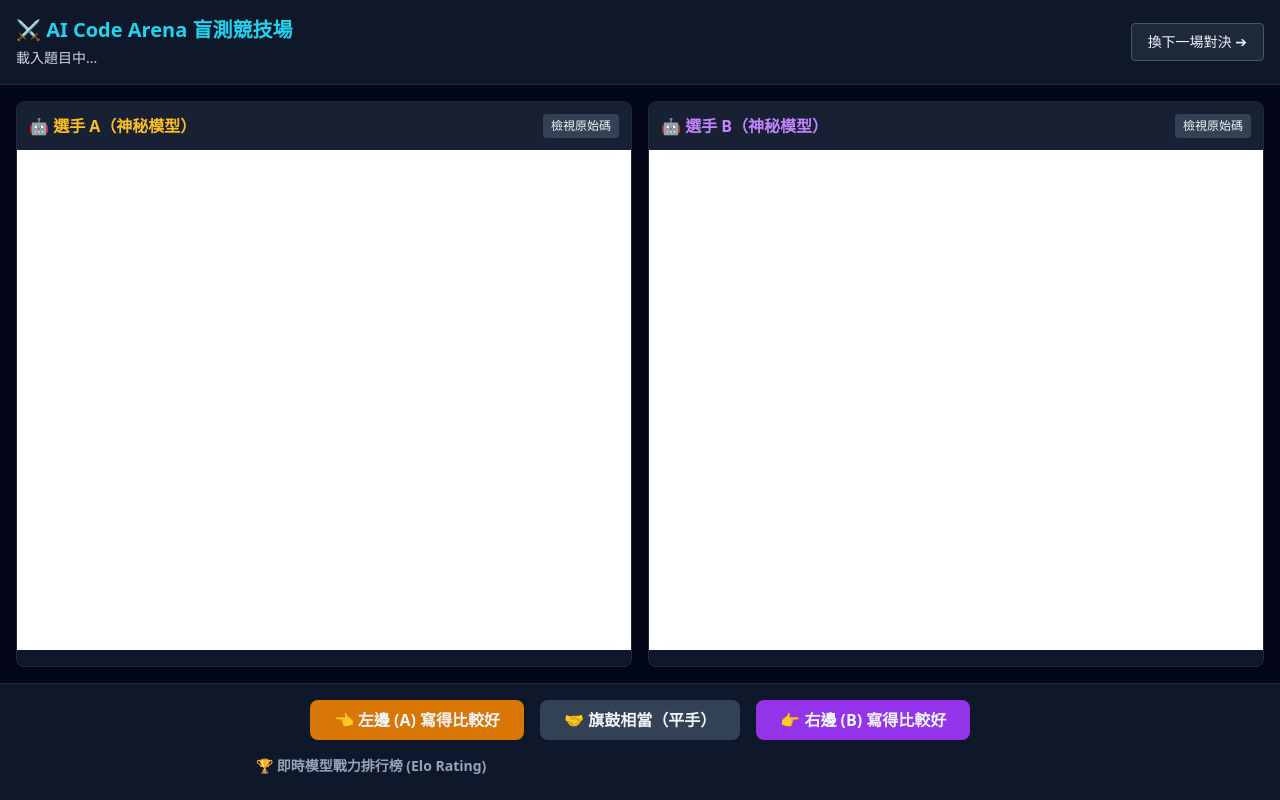
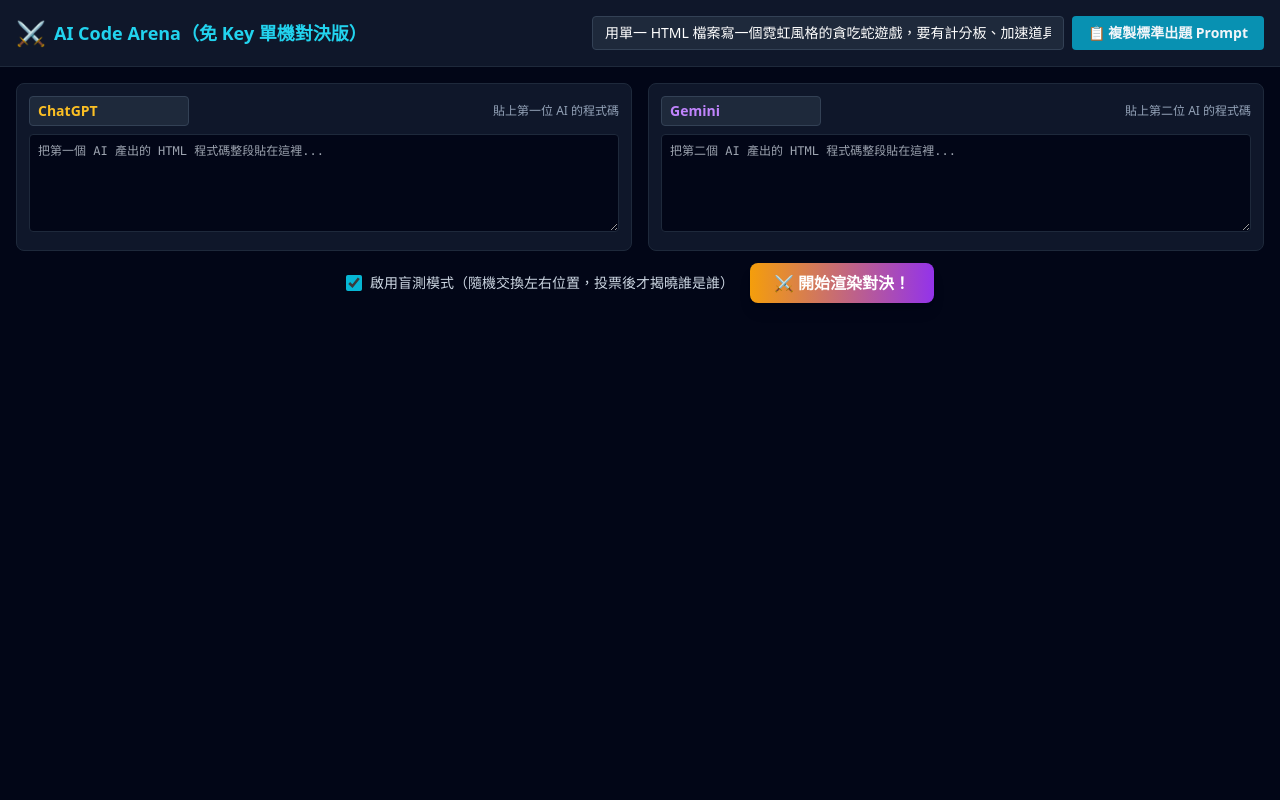
Before and after one commit to s111210216-cell/stock-game, a plain HTML site: page index.html in a window 1280 px wide. Drawn offline with nearby package versions, Linux system fonts and the light colour scheme.

Commit message:
Update index.html

````diff
--- a/index.html
+++ b/index.html
@@ -2,152 +2,168 @@
 <html lang="zh-TW">
 <head>
   <meta charset="UTF-8">
-  <title>AI 程式設計競技場 (Code Arena)</title>
+  <title>AI 程式設計競技場（免 API Key 手動對決版）</title>
   <script src="https://cdn.tailwindcss.com"></script>
-  <script src="https://cdn.jsdelivr.net/npm/@supabase/supabase-js@2"></script>
 </head>
 <body class="bg-slate-950 text-slate-100 min-h-screen flex flex-col">
 
-  <!-- 頂部導覽與題目區 -->
-  <header class="bg-slate-900 border-b border-slate-800 p-4 flex justify-between items-center">
-    <div>
-      <h1 class="text-xl font-bold text-cyan-400">⚔️ AI Code Arena 盲測競技場</h1>
-      <p id="prompt-display" class="text-sm text-slate-300 mt-1">載入題目中...</p>
+  <!-- 頂部：出題產生器 -->
+  <header class="bg-slate-900 border-b border-slate-800 p-4">
+    <div class="max-w-7xl mx-auto flex flex-col md:flex-row gap-3 items-center justify-between">
+      <div class="flex items-center gap-2">
+        <span class="text-2xl">⚔️</span>
+        <h1 class="text-lg font-bold text-cyan-400">AI Code Arena（免 Key 單機對決版）</h1>
+      </div>
+
+      <div class="flex-1 flex gap-2 w-full md:max-w-2xl">
+        <input id="topic-input" type="text"
+          value="用單一 HTML 檔案寫一個霓虹風格的貪吃蛇遊戲，要有計分板、加速道具與重新開始按鈕"
+          class="flex-1 bg-slate-800 border border-slate-700 rounded px-3 py-1.5 text-sm text-white focus:outline-none focus:border-cyan-500"
+          placeholder="輸入你想考 AI 的題目...">
+        <button onclick="copyPrompt()" id="copy-btn" class="bg-cyan-600 hover:bg-cyan-500 px-4 py-1.5 rounded text-sm font-bold whitespace-nowrap transition">
+          📋 複製標準出題 Prompt
+        </button>
+      </div>
     </div>
-    <button onclick="loadNextMatch()" class="bg-slate-800 hover:bg-slate-700 px-4 py-2 rounded text-sm border border-slate-600">
-      換下一場對決 ➔
-    </button>
   </header>
 
-  <!-- 左右雙欄對戰沙盒區 -->
-  <main class="flex-1 grid grid-cols-1 md:grid-cols-2 gap-4 p-4">
-    <!-- Model A -->
-    <div class="flex flex-col bg-slate-900 rounded-lg border border-slate-800 overflow-hidden">
-      <div class="p-3 bg-slate-800/60 flex justify-between items-center">
-        <span id="label-a" class="font-bold text-amber-400">🤖 選手 A（神秘模型）</span>
-        <button onclick="toggleCode('A')" class="text-xs bg-slate-700 px-2 py-1 rounded">檢視原始碼</button>
+  <!-- 貼上程式碼區（可收合） -->
+  <section id="setup-panel" class="max-w-7xl mx-auto w-full p-4">
+    <div class="grid grid-cols-1 md:grid-cols-2 gap-4 mb-3">
+      <!-- 左側輸入 -->
+      <div class="bg-slate-900 p-3 rounded-lg border border-slate-800">
+        <div class="flex justify-between items-center mb-2">
+          <input id="name-1" type="text" value="ChatGPT" class="bg-slate-800 text-amber-400 font-bold text-sm px-2 py-1 rounded border border-slate-700 w-40">
+          <span class="text-xs text-slate-400">貼上第一位 AI 的程式碼</span>
+        </div>
+        <textarea id="raw-1" rows="5" placeholder="把第一個 AI 產出的 HTML 程式碼整段貼在這裡..." class="w-full bg-slate-950 text-xs text-green-400 p-2 rounded border border-slate-800 font-mono focus:outline-none focus:border-amber-500"></textarea>
       </div>
-      <iframe id="frame-a" sandbox="allow-scripts" class="w-full h-[500px] bg-white"></iframe>
-      <pre id="code-a" class="hidden p-3 text-xs overflow-auto h-[500px] bg-slate-950 text-green-400"></pre>
+
+      <!-- 右側輸入 -->
+      <div class="bg-slate-900 p-3 rounded-lg border border-slate-800">
+        <div class="flex justify-between items-center mb-2">
+          <input id="name-2" type="text" value="Gemini" class="bg-slate-800 text-purple-400 font-bold text-sm px-2 py-1 rounded border border-slate-700 w-40">
+          <span class="text-xs text-slate-400">貼上第二位 AI 的程式碼</span>
+        </div>
+        <textarea id="raw-2" rows="5" placeholder="把第二個 AI 產出的 HTML 程式碼整段貼在這裡..." class="w-full bg-slate-950 text-xs text-green-400 p-2 rounded border border-slate-800 font-mono focus:outline-none focus:border-purple-500"></textarea>
+      </div>
     </div>
 
-    <!-- Model B -->
-    <div class="flex flex-col bg-slate-900 rounded-lg border border-slate-800 overflow-hidden">
-      <div class="p-3 bg-slate-800/60 flex justify-between items-center">
-        <span id="label-b" class="font-bold text-purple-400">🤖 選手 B（神秘模型）</span>
-        <button onclick="toggleCode('B')" class="text-xs bg-slate-700 px-2 py-1 rounded">檢視原始碼</button>
+    <div class="flex justify-center items-center gap-4">
+      <label class="flex items-center gap-2 text-sm text-slate-300 cursor-pointer select-none">
+        <input id="blind-mode" type="checkbox" checked class="accent-cyan-500 w-4 h-4">
+        啟用盲測模式（隨機交換左右位置，投票後才揭曉誰是誰）
+      </label>
+      <button onclick="startBattle()" class="bg-gradient-to-r from-amber-500 to-purple-600 hover:opacity-90 px-6 py-2 rounded-lg font-bold text-white shadow-lg transition">
+        ⚔️ 開始渲染對決！
+      </button>
+    </div>
+  </section>
+
+  <!-- 雙欄並排競技場舞台 -->
+  <main id="arena-stage" class="hidden flex-1 max-w-7xl mx-auto w-full px-4 pb-6 flex flex-col">
+    <div class="flex justify-between items-center mb-2">
+      <button onclick="resetSetup()" class="text-xs bg-slate-800 hover:bg-slate-700 px-3 py-1.5 rounded border border-slate-700">
+        ⬅️ 修改題目 / 重新貼上程式碼
+      </button>
+      <span id="status-banner" class="text-sm font-bold text-cyan-400">盲測進行中：請試玩兩邊的成品並選出較優者！</span>
+    </div>
+
+    <div class="grid grid-cols-1 md:grid-cols-2 gap-4 flex-1">
+      <!-- 舞台 A -->
+      <div class="flex flex-col bg-slate-900 rounded-lg border border-slate-800 overflow-hidden">
+        <div class="p-2.5 bg-slate-800/80 flex justify-between items-center">
+          <span id="title-a" class="font-bold text-amber-400">🤖 選手 A（神秘模型）</span>
+          <button onclick="toggleCode('a')" class="text-xs bg-slate-700 hover:bg-slate-600 px-2 py-1 rounded">切換原始碼</button>
+        </div>
+        <iframe id="frame-a" sandbox="allow-scripts" class="w-full h-[520px] bg-white"></iframe>
+        <pre id="code-a" class="hidden p-3 text-xs overflow-auto h-[520px] bg-slate-950 text-green-400 font-mono"></pre>
       </div>
-      <iframe id="frame-b" sandbox="allow-scripts" class="w-full h-[500px] bg-white"></iframe>
-      <pre id="code-b" class="hidden p-3 text-xs overflow-auto h-[500px] bg-slate-950 text-green-400"></pre>
+
+      <!-- 舞台 B -->
+      <div class="flex flex-col bg-slate-900 rounded-lg border border-slate-800 overflow-hidden">
+        <div class="p-2.5 bg-slate-800/80 flex justify-between items-center">
+          <span id="title-b" class="font-bold text-purple-400">🤖 選手 B（神秘模型）</span>
+          <button onclick="toggleCode('b')" class="text-xs bg-slate-700 hover:bg-slate-600 px-2 py-1 rounded">切換原始碼</button>
+        </div>
+        <iframe id="frame-b" sandbox="allow-scripts" class="w-full h-[520px] bg-white"></iframe>
+        <pre id="code-b" class="hidden p-3 text-xs overflow-auto h-[520px] bg-slate-950 text-green-400 font-mono"></pre>
+      </div>
+    </div>
+
+    <!-- 投票揭曉區 -->
+    <div id="vote-bar" class="mt-4 flex justify-center gap-4">
+      <button onclick="revealWinner('A')" class="bg-amber-600 hover:bg-amber-500 px-6 py-2.5 rounded-lg font-bold shadow">👈 左邊 (選手 A) 勝出</button>
+      <button onclick="revealWinner('TIE')" class="bg-slate-700 hover:bg-slate-600 px-6 py-2.5 rounded-lg font-bold shadow">🤝 平手</button>
+      <button onclick="revealWinner('B')" class="bg-purple-600 hover:bg-purple-500 px-6 py-2.5 rounded-lg font-bold shadow">👉 右邊 (選手 B) 勝出</button>
     </div>
   </main>
 
-  <!-- 投票控制台與排行榜 -->
-  <footer class="bg-slate-900 border-t border-slate-800 p-4">
-    <div id="vote-panel" class="flex justify-center gap-4 mb-4">
-      <button onclick="submitVote('A')" class="bg-amber-600 hover:bg-amber-500 px-6 py-2 rounded-lg font-bold">👈 左邊 (A) 寫得比較好</button>
-      <button onclick="submitVote('TIE')" class="bg-slate-700 hover:bg-slate-600 px-6 py-2 rounded-lg font-bold">🤝 旗鼓相當（平手）</button>
-      <button onclick="submitVote('B')" class="bg-purple-600 hover:bg-purple-500 px-6 py-2 rounded-lg font-bold">👉 右邊 (B) 寫得比較好</button>
-    </div>
+  <script>
+    let contestants = { A: { name: '', code: '' }, B: { name: '', code: '' } };
 
-    <!-- 即時 Elo 排行榜 -->
-    <div class="max-w-3xl mx-auto">
-      <h2 class="text-sm font-bold text-slate-400 mb-2">🏆 即時模型戰力排行榜 (Elo Rating)</h2>
-      <div id="leaderboard" class="grid grid-cols-2 md:grid-cols-4 gap-2 text-xs"></div>
-    </div>
-  </footer>
+    // 自動剝除 AI 回覆中的 ```html ... ``` 與前後廢話
+    function cleanHtml(raw) {
+      const match = raw.match(/```html\s*([\s\S]*?)\s*```/i) || raw.match(/```\s*([\s\S]*?)\s*```/);
+      if (match) return match[1].trim();
+      const docStart = raw.indexOf('<!DOCTYPE html>');
+      const htmlStart = raw.indexOf('<html');
+      const startIdx = docStart !== -1 ? docStart : htmlStart;
+      return startIdx !== -1 ? raw.slice(startIdx).trim() : raw.trim();
+    }
 
-  <script>
-    const SUPABASE_URL = "你的_SUPABASE_URL";
-    const SUPABASE_KEY = "你的_SUPABASE_ANON_KEY";
-    const db = supabase.createClient(SUPABASE_URL, SUPABASE_KEY);
+    function copyPrompt() {
+      const topic = document.getElementById('topic-input').value.trim();
+      const fullPrompt = `請擔任頂尖前端與遊戲工程師，根據以下需求寫出一個「完全獨立、單一 HTML 檔案」的可執行網頁或小遊戲。\n需求：${topic}\n\n嚴格規則：\n1. 所有 CSS 與 JavaScript 必須全部寫在同一個 HTML 檔案內，不可引用外部本地檔案。\n2. 只輸出純 HTML 程式碼，不要有任何解釋文字。`;
+      navigator.clipboard.writeText(fullPrompt);
+      const btn = document.getElementById('copy-btn');
+      btn.innerText = '✅ 已複製！去貼給兩個 AI';
+      setTimeout(() => btn.innerText = '📋 複製標準出題 Prompt', 2000);
+    }
 
-    let currentMatch = null;
-    let hasVoted = false;
+    function startBattle() {
+      const c1 = { name: document.getElementById('name-1').value || 'AI 1', code: cleanHtml(document.getElementById('raw-1').value) };
+      const c2 = { name: document.getElementById('name-2').value || 'AI 2', code: cleanHtml(document.getElementById('raw-2').value) };
 
-    async function loadNextMatch() {
-      hasVoted = false;
-      document.getElementById('vote-panel').classList.remove('opacity-50', 'pointer-events-none');
-
-      // 撈取尚未投票的對戰，若都投完了就隨機撈一場
-      let { data } = await db.from('arena_matches').select('*').is('winner', null).limit(1);
-      if (!data || data.length === 0) {
-        const res = await db.from('arena_matches').select('*').limit(10);
-        data = res.data ? [res.data[Math.floor(Math.random() * res.data.length)]] : [];
-      }
-      if (!data || data.length === 0) {
-        document.getElementById('prompt-display').innerText = "目前沒有對戰資料，請先在 Colab 執行 create_match() 生成對戰！";
+      if (!c1.code || !c2.code) {
+        alert('請先在左右兩邊都貼上 AI 產出的程式碼！');
         return;
       }
 
-      currentMatch = data[0];
-      document.getElementById('prompt-display').innerText = `題目：${currentMatch.prompt}`;
-      document.getElementById('label-a').innerText = "🤖 選手 A（神秘模型）";
-      document.getElementById('label-b').innerText = "🤖 選手 B（神秘模型）";
+      const isBlind = document.getElementById('blind-mode').checked;
+      const swap = isBlind && Math.random() > 0.5;
 
-      // 使用 srcdoc 在沙盒中安全渲染 AI 寫的網頁
-      document.getElementById('frame-a').srcdoc = currentMatch.code_a;
-      document.getElementById('frame-b').srcdoc = currentMatch.code_b;
-      document.getElementById('code-a').textContent = currentMatch.code_a;
-      document.getElementById('code-b').textContent = currentMatch.code_b;
+      contestants.A = swap ? c2 : c1;
+      contestants.B = swap ? c1 : c2;
+
+      document.getElementById('title-a').innerText = isBlind ? '🤖 選手 A（神秘模型）' : `🤖 選手 A：${contestants.A.name}`;
+      document.getElementById('title-b').innerText = isBlind ? '🤖 選手 B（神秘模型）' : `🤖 選手 B：${contestants.B.name}`;
+      document.getElementById('status-banner').innerText = isBlind ? '盲測進行中：請試玩兩邊的成品並選出較優者！' : '公開對決進行中！';
+
+      document.getElementById('frame-a').srcdoc = contestants.A.code;
+      document.getElementById('frame-b').srcdoc = contestants.B.code;
+      document.getElementById('code-a').textContent = contestants.A.code;
+      document.getElementById('code-b').textContent = contestants.B.code;
+
+      document.getElementById('setup-panel').classList.add('hidden');
+      document.getElementById('arena-stage').classList.remove('hidden');
+    }
+
+    function revealWinner(winner) {
+      document.getElementById('title-a').innerText = `🤖 選手 A：${contestants.A.name} ${winner === 'A' ? '👑 勝出' : ''}`;
+      document.getElementById('title-b').innerText = `🤖 選手 B：${contestants.B.name} ${winner === 'B' ? '👑 勝出' : ''}`;
+      document.getElementById('status-banner').innerText = `🎉 揭曉結果：左邊是 ${contestants.A.name}，右邊是 ${contestants.B.name}！`;
     }
 
     function toggleCode(side) {
-      const frame = document.getElementById(`frame-${side.toLowerCase()}`);
-      const code = document.getElementById(`code-${side.toLowerCase()}`);
-      frame.classList.toggle('hidden');
-      code.classList.toggle('hidden');
+      document.getElementById(`frame-${side}`).classList.toggle('hidden');
+      document.getElementById(`code-${side}`).classList.toggle('hidden');
     }
 
-    async function submitVote(result) {
-      if (!currentMatch || hasVoted) return;
-      hasVoted = true;
-      document.getElementById('vote-panel').classList.add('opacity-50', 'pointer-events-none');
-
-      // 揭曉兩邊模型的真實身分
-      document.getElementById('label-a').innerText = `🤖 選手 A：${currentMatch.model_a}`;
-      document.getElementById('label-b').innerText = `🤖 選手 B：${currentMatch.model_b}`;
-
-      // 取得雙方目前 Elo 分數並計算新積分 (K=32)
-      const { data: models } = await db.from('arena_models').select('*').in('model_id', [currentMatch.model_a, currentMatch.model_b]);
-      const mA = models.find(m => m.model_id === currentMatch.model_a);
-      const mB = models.find(m => m.model_id === currentMatch.model_b);
-
-      const expectedA = 1 / (1 + Math.pow(10, (mB.elo_rating - mA.elo_rating) / 400));
-      const scoreA = result === 'A' ? 1 : (result === 'TIE' ? 0.5 : 0);
-      const delta = Math.round(32 * (scoreA - expectedA));
-
-      await db.from('arena_models').update({
-        elo_rating: mA.elo_rating + delta,
-        wins: mA.wins + (result === 'A' ? 1 : 0),
-        losses: mA.losses + (result === 'B' ? 1 : 0),
-        ties: mA.ties + (result === 'TIE' ? 1 : 0)
-      }).eq('model_id', mA.model_id);
-
-      await db.from('arena_models').update({
-        elo_rating: mB.elo_rating - delta,
-        wins: mB.wins + (result === 'B' ? 1 : 0),
-        losses: mB.losses + (result === 'A' ? 1 : 0),
-        ties: mB.ties + (result === 'TIE' ? 1 : 0)
-      }).eq('model_id', mB.model_id);
-
-      await db.from('arena_matches').update({ winner: result }).eq('id', currentMatch.id);
-      loadLeaderboard();
+    function resetSetup() {
+      document.getElementById('arena-stage').classList.add('hidden');
+      document.getElementById('setup-panel').classList.remove('hidden');
     }
-
-    async function loadLeaderboard() {
-      const { data } = await db.from('arena_models').select('*').order('elo_rating', { ascending: false });
-      const container = document.getElementById('leaderboard');
-      container.innerHTML = data.map((m, i) => `
-        <div class="bg-slate-800 p-2 rounded border border-slate-700 flex justify-between">
-          <span>#${i + 1} ${m.display_name}</span>
-          <span class="text-cyan-400 font-mono">${m.elo_rating} (${m.wins}W/${m.losses}L)</span>
-        </div>
-      `).join('');
-    }
-
-    loadNextMatch();
-    loadLeaderboard();
   </script>
 </body>
 </html>
````
